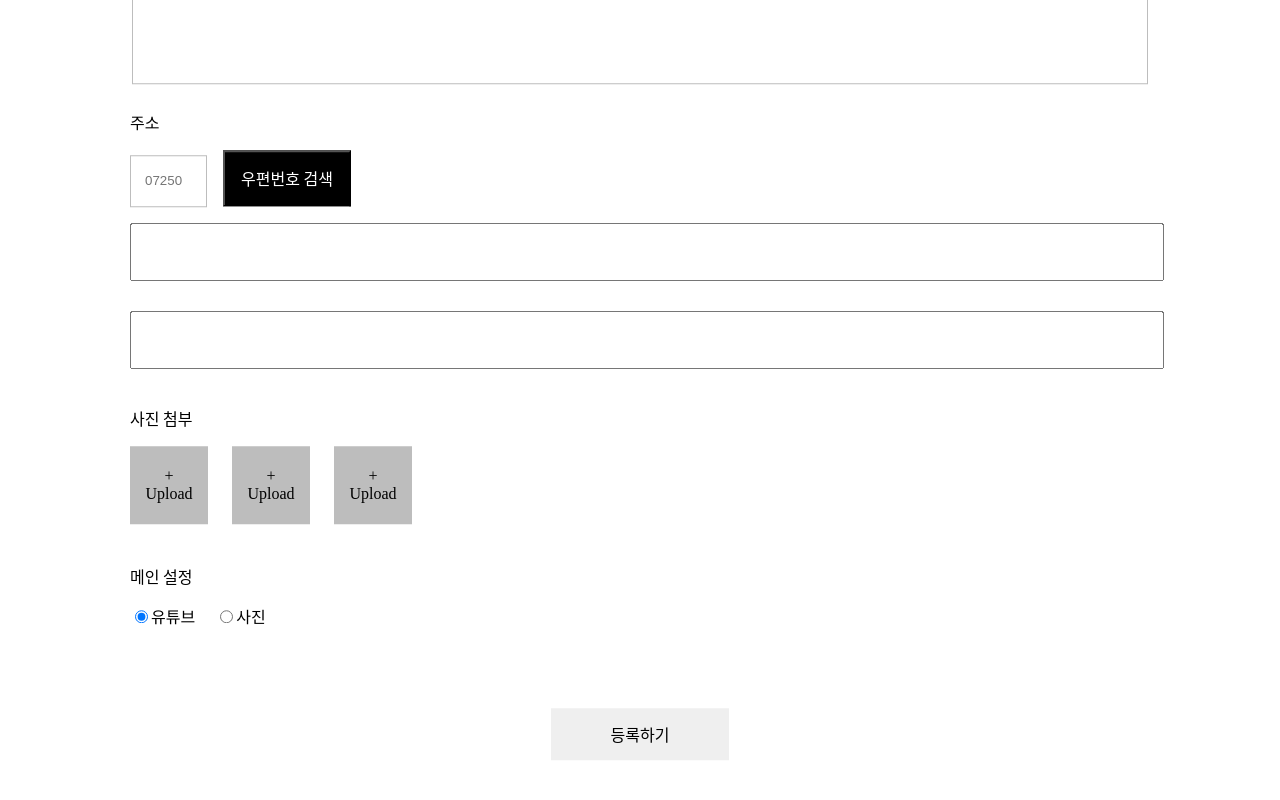
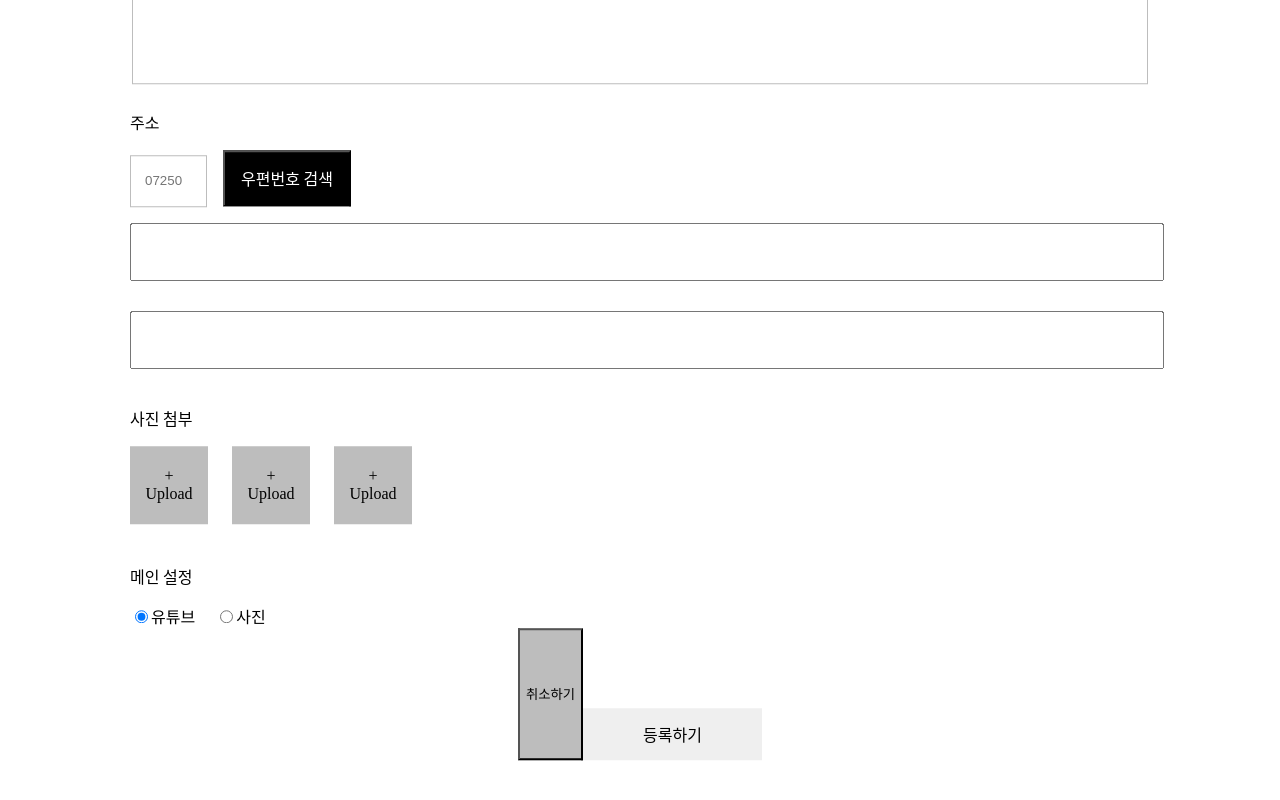
Before and after one commit to jay0425/freeboard-frontend, a Next.js app: page /boards/new in a window 1280 px wide. Shown: the part 440-1240 px from the top of the page. Built offline with nearby package versions, Linux system fonts and the light colour scheme.

Commit message:
댓글달기 토대 만들기

```diff
--- /dev/null
+++ b/src/components/units/board/comment/commentList/BoardCommentList.container.js
@@ -0,0 +1,3 @@
+export function BoardCommentListPage() {
+  return <></>;
+}
--- /dev/null
+++ b/src/components/units/board/comment/commentWrite/BoardCommentWrite.container.js
@@ -0,0 +1,3 @@
+export function BoardCommentWritePage() {
+  return <></>;
+}
--- a/src/components/units/board/write/BoardWrite.container.js
+++ b/src/components/units/board/write/BoardWrite.container.js
@@ -112,10 +112,12 @@ export default function BoardWrite(props) {
   const onClickUpdate = async (event) => {
     if (!title && !contents) {
       alert('수정한 내용이 없습니다.');
+      return;
     }
 
     if (!password) {
       alert('비밀번호를 입력해주세요.');
+      return;
     }
 
     if (title || contents) {
@@ -145,6 +147,10 @@ export default function BoardWrite(props) {
     }
   };
 
+  const moveToDetailPage = () => {
+    router.push(`/boards/${result.data.updateBoard._id}`);
+  };
+
   return (
     <div>
       <BoardWriteUI
@@ -161,6 +167,7 @@ export default function BoardWrite(props) {
         isActive={isActive}
         isEdit={props.isEdit}
         data={props.data}
+        moveToDetailPage={moveToDetailPage}
       />
     </div>
   );
--- a/src/components/units/board/write/BoardWrite.presenter.js
+++ b/src/components/units/board/write/BoardWrite.presenter.js
@@ -102,12 +102,16 @@ export default function BoardWriteUI(props) {
           </S.MainSettingsRadioWrapper>
         </S.MainSettingsWrapper>
 
+        <S.ButtonWrapper>
+          <S.CancelButton>취소하기</S.CancelButton>
           <S.RegistrationButton
             onClick={props.isEdit ? props.onClickUpdate : props.onClickSubmit}
             isActive={props.isActive}
+            isEdit={props.isEdit}
           >
             {props.isEdit ? '수정' : '등록'}하기
           </S.RegistrationButton>
+        </S.ButtonWrapper>
       </S.BoardContainer>
     </div>
   );
--- a/src/components/units/board/write/BoardWrite.styles.js
+++ b/src/components/units/board/write/BoardWrite.styles.js
@@ -274,6 +274,11 @@ export const MainSettingsRadio = styled.input`
 
 export const MainSettingsRadioLabel = styled.label``;
 
+export const ButtonWrapper = styled.div`
+  display: flex;
+  justify-contents: center;
+`;
+
 export const RegistrationButton = styled.button`
   padding: 14px 60px;
 
@@ -286,6 +291,14 @@ export const RegistrationButton = styled.button`
   font-family: Noto Sans CJK KR;
   font-size: 16px;
   font-weight: 500;
+
+  cursor: pointer;
+`;
+
+export const CancelButton = styled.button`
+  background: #bdbdbd;
+
+  cursor: pointer;
 `;
 
 export const Error = styled.div`
```
Also changed, not shown: pages/boards/[boardId]/index.js (+9 -1 lines), src/components/units/board/comment/commentList/BoardCommentList.presenter.js (added), src/components/units/board/comment/commentList/BoardCommentList.queries.js (added), src/components/units/board/comment/commentList/BoardCommentList.styles.js (added), src/components/units/board/comment/commentWrite/BoardCommentWrite.presenter.js (added), src/components/units/board/comment/commentWrite/BoardCommentWrite.queries.js (added), src/components/units/board/comment/commentWrite/BoardCommentWrite.styles.js (added). Lines whose indentation alone changed are shown as unchanged.
